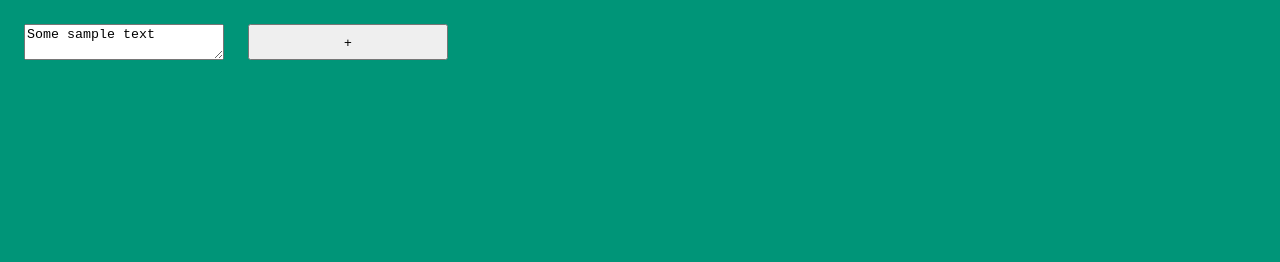
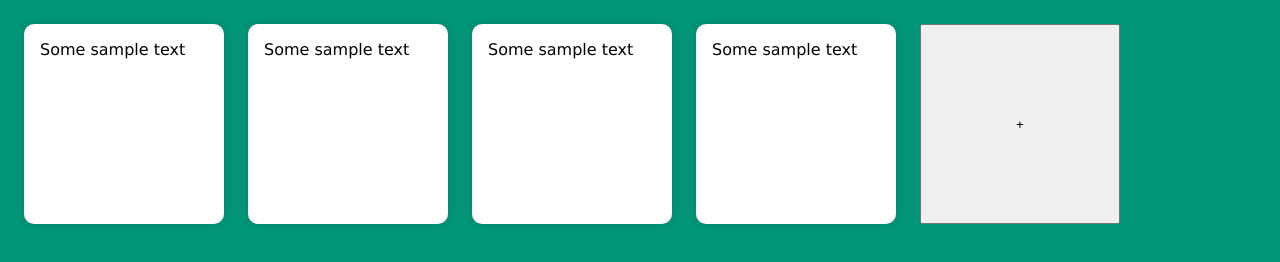
Before and after one commit to meohmiahh/sticky-notes-app, a website built with Parcel: page index.html in a window 1280 px wide. Built offline with nearby package versions, Linux system fonts and the light colour scheme.

Commit message:
Add styling to note class

```diff
--- a/index.html
+++ b/index.html
@@ -14,6 +14,9 @@
 <body>
 	<div id="app">
 		<textarea class="note">Some sample text</textarea>
+		<textarea class="note">Some sample text</textarea>
+		<textarea class="note">Some sample text</textarea>
+		<textarea class="note">Some sample text</textarea>
 		<button class="add-note" type="button">+</button>
 	</div>
 </body>
--- a/src/styles.css
+++ b/src/styles.css
@@ -9,3 +9,15 @@ body {
   padding: 24px;
   gap: 24px;
 }
+
+.note {
+  height: 200px;
+  box-sizing: border-box;
+  padding: 16px;
+  border: none;
+  border-radius: 10px;
+  box-shadow: 0 0 7px rgba(0, 0, 0, 0.15);
+  resize: none;
+  font-family: Verdana, Geneva, Tahoma, sans-serif;
+  font-size: 16px;
+}
```
